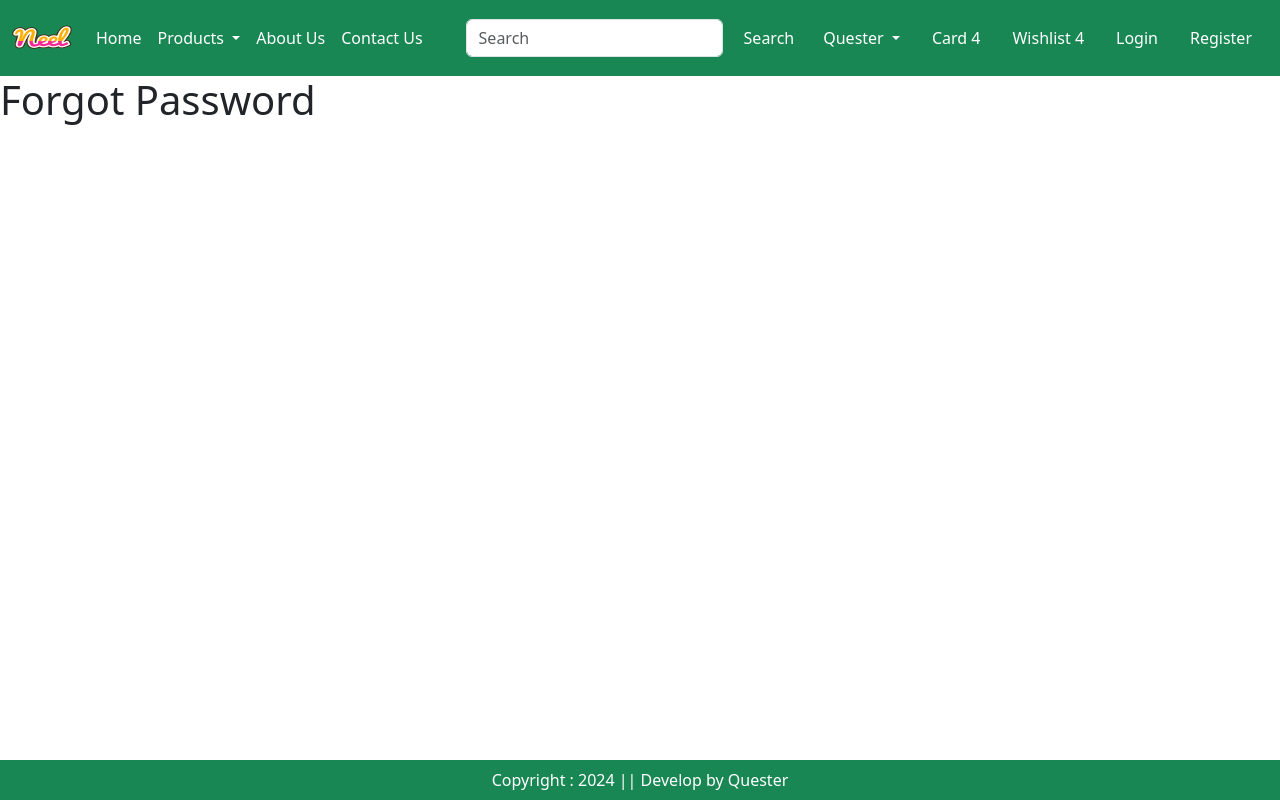
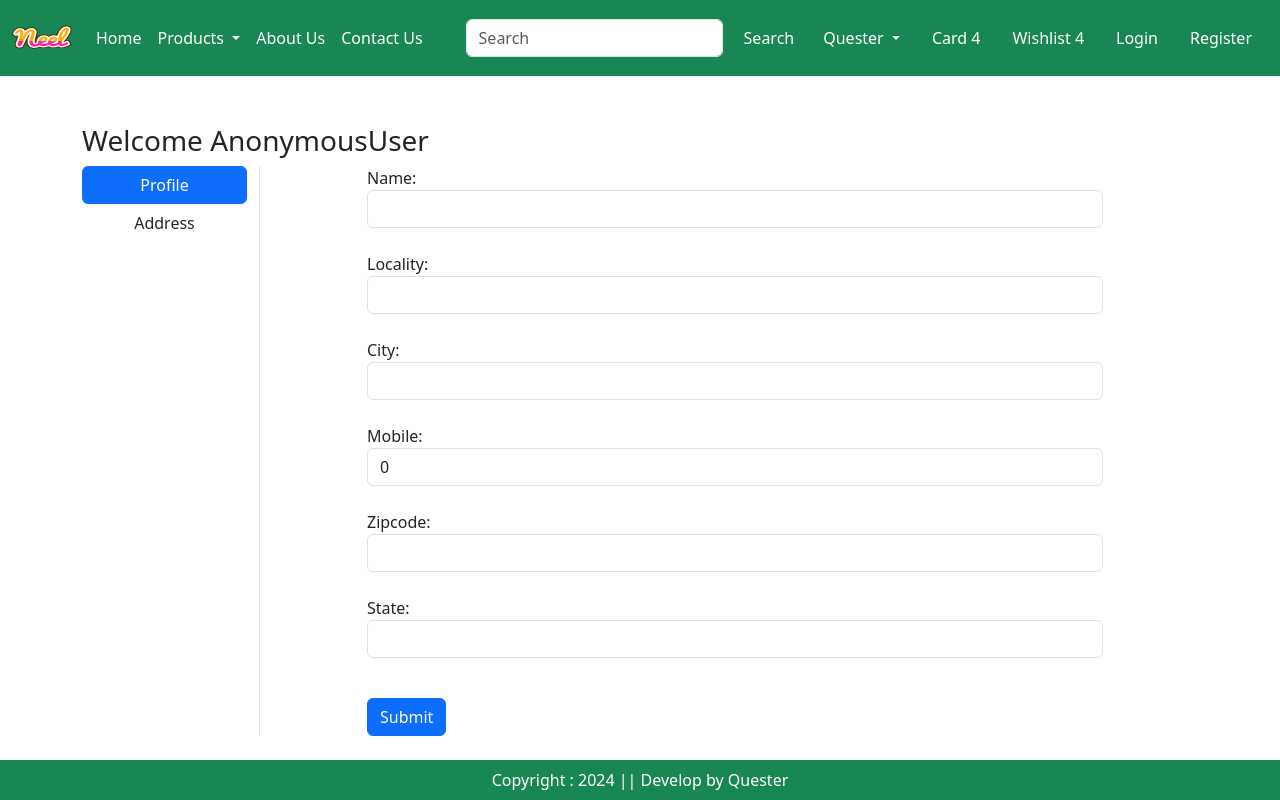
Before and after one commit to Basu19062001/QToch, a Django app: page /profile/ in a window 1280 px wide. Run offline with Django 5.2, Linux system fonts and the light colour scheme; some libraries are stand-ins or nearby versions.

Commit message:
user profile section completed

```diff
--- a/app/templates/app/base.html
+++ b/app/templates/app/base.html
@@ -69,7 +69,7 @@
                     Quester
                 </a>
                 <ul class="dropdown-menu">
-                    <li><a class="dropdown-item" href="#">Profile</a></li>
+                    <li><a class="dropdown-item" href="{% url "profile" %}">Profile</a></li>
                     <li><a class="dropdown-item" href="#">Orders</a></li>
                     <li><a class="dropdown-item" href="#">Change Password</a></li>
                     <li><a class="dropdown-item" href="#">Logout</a></li>
--- a/app/templates/app/profile.html
+++ b/app/templates/app/profile.html
@@ -3,5 +3,42 @@
 {% block title %} Profile {% endblock title %}
 
 {% block main-content %}
-  <h1>Forgot Password</h1>
+  <div class="container my-5">
+    <div class="row">
+      <h3>Welcome <span class="text-capitalize">{{request.user}}</span></h3>
+
+    <div class="col-sm-2 border-end">
+      <ul class="list-unstyled">
+        <li class="d-grid"><a href="{% url "profile" %}" class="btn btn-primary">Profile</a></li>
+        <li class="d-grid"><a href="{% url "address" %}" class="btn"> Address</a></li>
+      </ul>
+    </div>
+
+    <div class="col-sm-8 offset-sm-1">
+      <form action ="" method="post">
+        {% csrf_token %}
+        {% for fm in form %}
+          {{fm.label_tag}} {{fm}} <small class="text-danger">{{fm.errors|striptags}}</small> <br>
+        {% endfor %}
+        <div class="col-12 mt-3">
+            <button type="submit" class="btn btn-primary" >Submit</button>
+        </div>
+
+        {% if form.non_field_errors %}
+        {% for error in form.non_field_errors %}
+          <p class="alert alert-danger my-3">{{error}}</p>
+        {% endfor %}
+      {% endif %}
+
+        {% if messages %}
+            {% for msg in messages %}
+              <div class="alert alert-{{msg.tags}}" role="alert">
+                {{msg}}
+              </div>
+            {% endfor %}
+          {% endif %}
+      </form>
+    </div>
+  </div>
+</div>
 {% endblock main-content %}
--- a/app/urls.py
+++ b/app/urls.py
@@ -14,9 +14,12 @@ urlpatterns = [
   path('category-title/<val>', views.CategoryTitle.as_view(), name='category-title'),
   path('product-detail/<int:pk>', views.ProductDetail.as_view(), name='product-detail'),
   path("profile/", views.ProfileView.as_view(), name="profile"),
+  path("address/", views.address, name="address"),
+  path("updateAddress/<int:pk>", views.updateAddress.as_view(), name="updateAddress"),
 
   # login authentication
   path('registration/', views.CustomerRegistrationView.as_view(), name='customerregistration'),
   path('accounts/login/', auth_view.LoginView.as_view(template_name='app/login.html',authentication_form=LoginForm), name='login'),
   path('password-reset/', auth_view.PasswordResetView.as_view(template_name='app/password_reset.html', form_class=MyPasswordResetForm), name='password_reset'),
+
 ]+static(settings.MEDIA_URL, document_root=settings.MEDIA_ROOT)
--- a/app/views.py
+++ b/app/views.py
@@ -1,6 +1,6 @@
-from django.shortcuts import render
+from django.shortcuts import render, redirect
 from django.views import View
-from . models import Product
+from . models import Product, Customer
 from .forms import CustomerRegistrationForm, CustomerProfileForm
 from django.contrib import messages
 
@@ -46,7 +46,48 @@ class CustomerRegistrationView(View):
 
 class ProfileView(View):
   def get(self, request):
-    form = CustomerRegistrationForm()
+    form = CustomerProfileForm()
     return render(request, 'app/profile.html',locals())
   def post(self, request):
+    form = CustomerProfileForm(request.POST)
+    if form.is_valid():
+      user = request.user
+      name = form.cleaned_data['name']
+      locality = form.cleaned_data['locality']
+      city = form.cleaned_data['city']
+      mobile = form.cleaned_data['mobile']
+      zipcode = form.cleaned_data['zipcode']
+      state = form.cleaned_data['state']
+
+      reg= Customer(user = user, name = name, locality=locality, city =city,  mobile = mobile, zipcode = zipcode, state = state)
+      reg.save()
+      messages.success(request, 'Congratulations ! Profile Saved Successfully')
+    else:
+      messages.warning(request, 'Invalid Input Data')
     return render(request, 'app/profile.html',locals())
+
+def address(request):
+  add = Customer.objects.filter(user=request.user)
+  return render(request, 'app/address.html',locals())
+
+
+class updateAddress(View):
+  def get(self, request,pk):
+    add = Customer.objects.get(pk=pk)
+    form = CustomerProfileForm(instance=add)
+    return render(request, 'app/updateAddress.html',locals())
+  def post(self, request,pk):
+    form = CustomerProfileForm(request.POST)
+    if form.is_valid():
+      add = Customer.objects.get(pk=pk)
+      add.name = form.cleaned_data['name']
+      add.locality = form.cleaned_data['locality']
+      add.city = form.cleaned_data['city']
+      add.mobile = form.cleaned_data['mobile']
+      add.zipcode = form.cleaned_data['zipcode']
+      add.state = form.cleaned_data['state']
+      add.save()
+      messages.success(request, 'Congratulations ! Profile Updated Successfully')
+    else:
+      messages.warning(request, 'Invalid Input Data')
+    return redirect('address')
```
Also changed, not shown: app/templates/app/address.html (added, +42 -0 lines), app/templates/app/updateAddress.html (added, +27 -0 lines), db.sqlite3.
